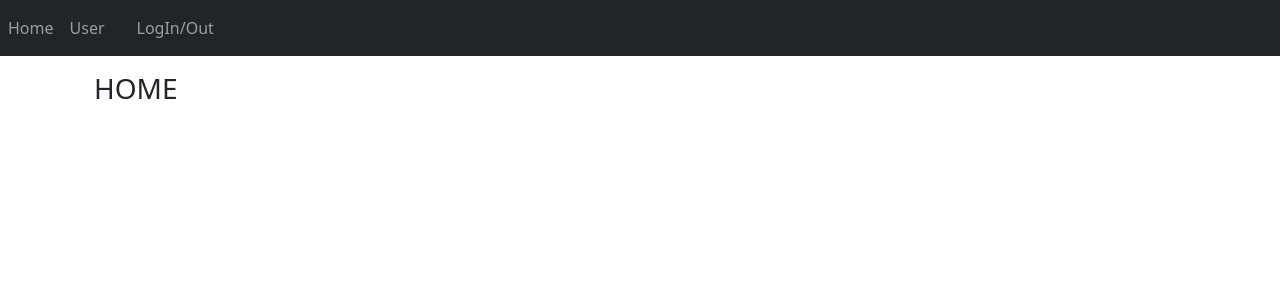
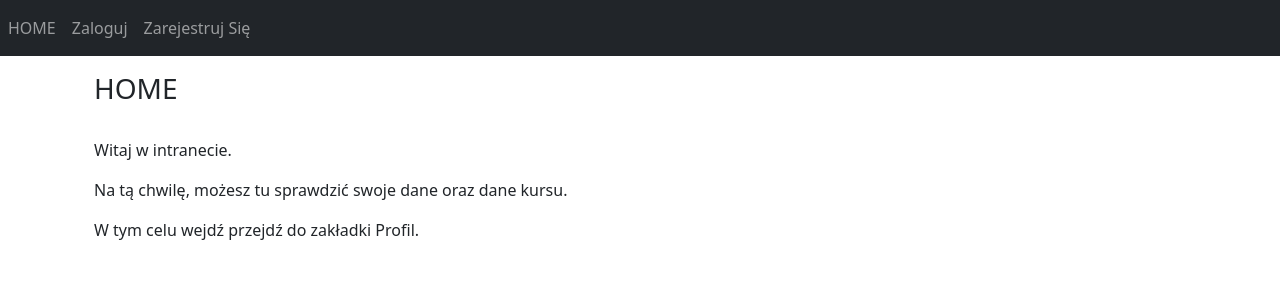
Before and after one commit to bilinski1/WSZIB-studentplatform, a React (Create React App) app in the folder src/main/ui/: page / in a window 1280 px wide. Shown: the top 300 px of the page. Built offline with nearby package versions, Linux system fonts and the light colour scheme; no server answers.

Commit message:
Improved Frontend and Translations.md3

```diff
--- a/src/main/ui/src/App.js
+++ b/src/main/ui/src/App.js
@@ -14,12 +14,13 @@
     this.logOut = this.logOut.bind(this);
 
     this.state = {
-      currentUser: undefined,
+      currentUser: null,
     };
   }
 
   componentDidMount() {
-    const user = AuthService.getCurrentUser();
+    const user = localStorage.getItem('studentid');
+    console.log(user);
 
     if (user) {
       this.setState({
@@ -33,7 +34,7 @@
   }
 
   render() {
-    const { currentUser } = this.state;
+    const currentUser = this.state.currentUser;
 
     return (
       <div>
@@ -41,14 +42,14 @@
           <div className="navbar-nav mr-auto">
             <li className="nav-item">
               <Link to={"/home"} className="nav-link">
-                Home
+                HOME
               </Link>
             </li>
 
             {currentUser && (
               <li className="nav-item">
                 <Link to={"/user"} className="nav-link">
-                  User
+                  Profil Studenta
                 </Link>
               </li>
             )}
@@ -63,7 +64,7 @@
               </li>
               <li className="nav-item">
                 <a href="/login" className="nav-link" onClick={this.logOut}>
-                  LogIn/Out
+                  Wyloguj
                 </a>
               </li>
             </div>
--- a/src/main/ui/src/components/home.component.js
+++ b/src/main/ui/src/components/home.component.js
@@ -1,7 +1,4 @@
 import React, { Component } from "react";
-
-import UserService from "../services/user-service";
-
 export default class Home extends Component {
   constructor(props) {
     super(props);
@@ -34,6 +31,10 @@
       <div className="container">
         <header className="jumbotron">
           <h3>HOME</h3>
+          <br />
+          <p>Witaj w intranecie.</p>
+          <p>Na tą chwilę, możesz tu sprawdzić swoje dane oraz dane kursu.</p>
+          <p>W tym celu wejdź przejdź do zakładki Profil. </p>
         </header>
       </div>
     );
--- a/src/main/ui/src/components/login.component.js
+++ b/src/main/ui/src/components/login.component.js
@@ -9,7 +9,7 @@
   if (!value) {
     return (
       <div className="alert alert-danger" role="alert">
-        This field is required!
+        To pole jest wymagane!
       </div>
     );
   }
@@ -56,8 +56,8 @@
       AuthService.login(this.state.email, this.state.password).then(
         () => {
 
-          //this.props.history.push("/");
-          //window.location.reload();
+          this.props.history.push("/profile");
+          window.location.reload();
         },
         error => {
           const resMessage =
@@ -97,7 +97,7 @@
             }}
           >
             <div className="form-group">
-              <label htmlFor="email">Username or Email</label>
+              <label htmlFor="email">Twój Email</label>
               <Input
                 type="text"
                 className="form-control"
@@ -109,7 +109,7 @@
             </div>
 
             <div className="form-group">
-              <label htmlFor="password">Password</label>
+              <label htmlFor="password">Twoje Hasło</label>
               <Input
                 type="password"
                 className="form-control"
@@ -128,7 +128,7 @@
                 {this.state.loading && (
                   <span className="spinner-border spinner-border-sm"></span>
                 )}
-                <span>Login</span>
+                <span>Zaloguj</span>
               </button>
             </div>
 
--- a/src/main/ui/src/components/profile.component.js
+++ b/src/main/ui/src/components/profile.component.js
@@ -13,13 +13,14 @@
 
   return (
     <div>
+      <h3>PROFIL</h3>
       <b>imię: {studentDetails.firstName}</b>
       <br />
       <b>nazwisko: {studentDetails.lastName}</b>
       <br />
       <b>email: {studentDetails.email}</b>
       <br />
-      <b>Nr studenta: {studentDetails.email}</b>
+      <b>Nr studenta: {studentDetails.studentId}</b>
     </div>
   );
 };
--- a/src/main/ui/src/components/register.component.js
+++ b/src/main/ui/src/components/register.component.js
@@ -79,7 +79,6 @@
     });
   }
 
-
   onChangeEmail(e) {
     this.setState({
       email: e.target.value
@@ -154,7 +153,7 @@
             {!this.state.successful && (
               <div>
                 <div className="form-group">
-                  <label htmlFor="firstname">First Name</label>
+                  <label htmlFor="firstname">Imię</label>
                   <Input
                     type="text"
                     className="form-control"
@@ -166,7 +165,7 @@
                 </div>
 
                 <div className="form-group">
-                  <label htmlFor="lastname">Last Name</label>
+                  <label htmlFor="lastname">Nazwisko</label>
                   <Input
                     type="text"
                     className="form-control"
@@ -190,7 +189,7 @@
                 </div>
 
                 <div className="form-group">
-                  <label htmlFor="password">Password</label>
+                  <label htmlFor="password">Hasło</label>
                   <Input
                     type="password"
                     className="form-control"
@@ -202,7 +201,7 @@
                 </div>
 
                 <div className="form-group">
-                  <button className="btn btn-primary btn-block">Sign Up</button>
+                  <button className="btn btn-primary btn-block">Zarejestruj</button>
                 </div>
               </div>
             )}
```
Also changed, not shown: 1 other file (tests, documents, lock files or other folders).
